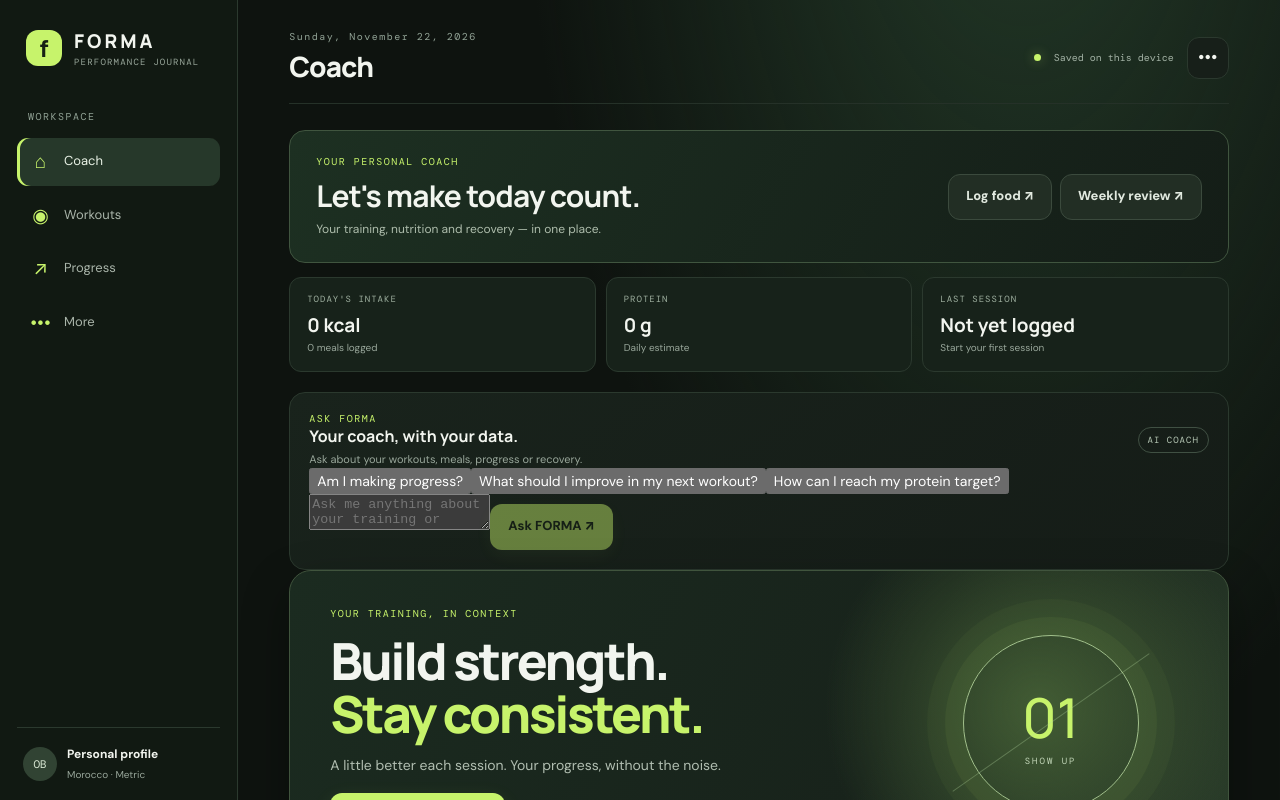
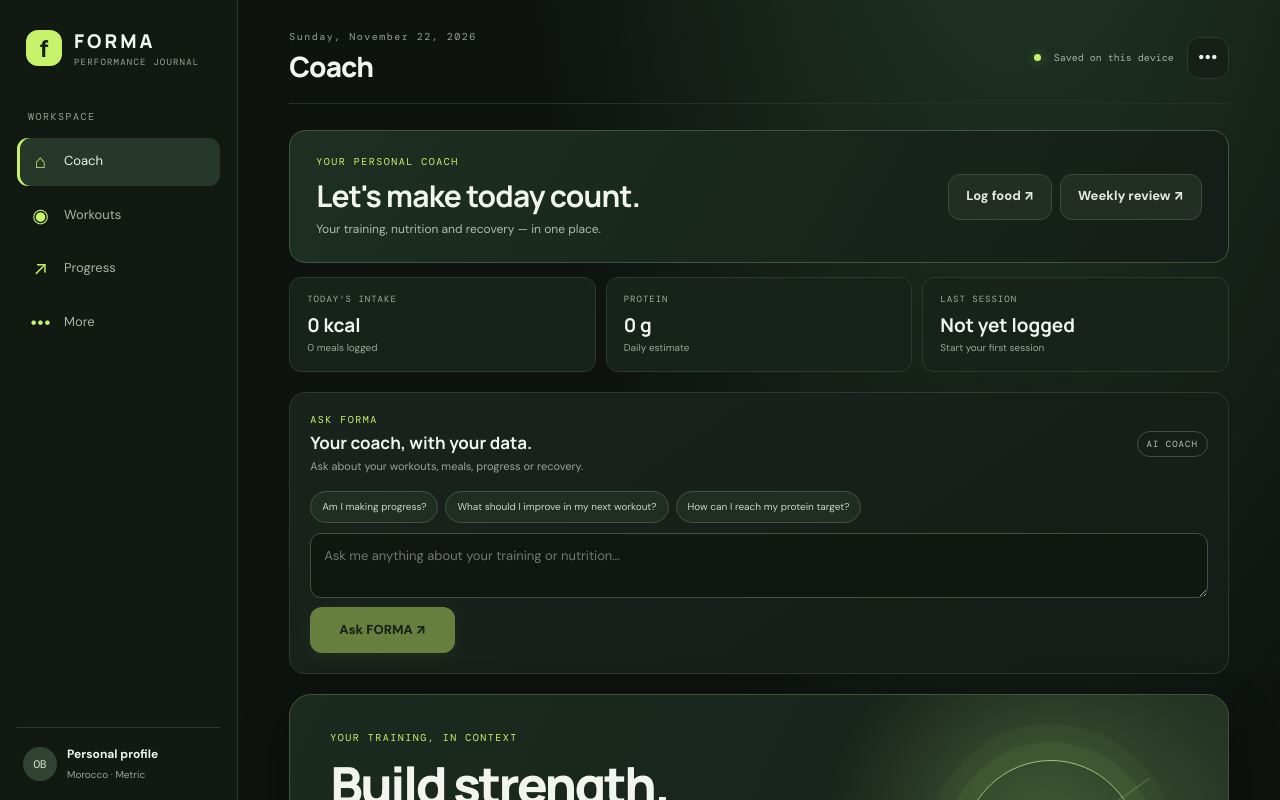
Before and after one commit to obouchouaf/FORMA, a React (Vite) app: page / in a window 1280 px wide. Shown: the top 800 px of the page. Built offline with nearby package versions, Linux system fonts and the light colour scheme.

Commit message:
Style the contextual FORMA coach chat

```diff
--- a/src/style.css
+++ b/src/style.css
@@ -297,3 +297,17 @@
  .calorieBaseline>div{padding:11px 9px}
  .calorieBaseline b{font-size:17px}
 }
+
+
+/* Contextual coach chat */
+.coachChat{margin:0 0 20px;padding:20px}
+.coachChat .panelhead h3{font-size:17px;margin:5px 0}
+.coachChat .panelhead p{font-size:11px;color:var(--muted);margin:0}
+.coachSuggestions{display:flex;gap:7px;flex-wrap:wrap;margin:16px 0 10px}
+.suggestion{padding:8px 11px;border:1px solid #40543e;border-radius:999px;background:#202e22;color:#c9d7c5;font-size:10px}
+.suggestion:disabled{opacity:.5}
+.coachChat textarea{display:block;width:100%;resize:vertical;min-height:62px;padding:12px 13px;border:1px solid #40533e;border-radius:11px;background:#101711;color:#f0f5ed;font:13px 'DM Sans';line-height:1.5}
+.coachAsk{margin-top:9px;min-width:145px}
+.coachAnswer{margin-top:16px;padding:16px;border:1px solid #40553f;border-radius:12px;background:#19271d}
+.coachAnswer p{font-size:13px;line-height:1.7;color:#d3dfd0;white-space:pre-wrap;margin:9px 0 0}
+@media(max-width:600px){.coachChat{padding:15px}.coachSuggestions{gap:6px}.suggestion{font-size:9px;padding:8px 9px}.coachAsk{width:100%}}
```
